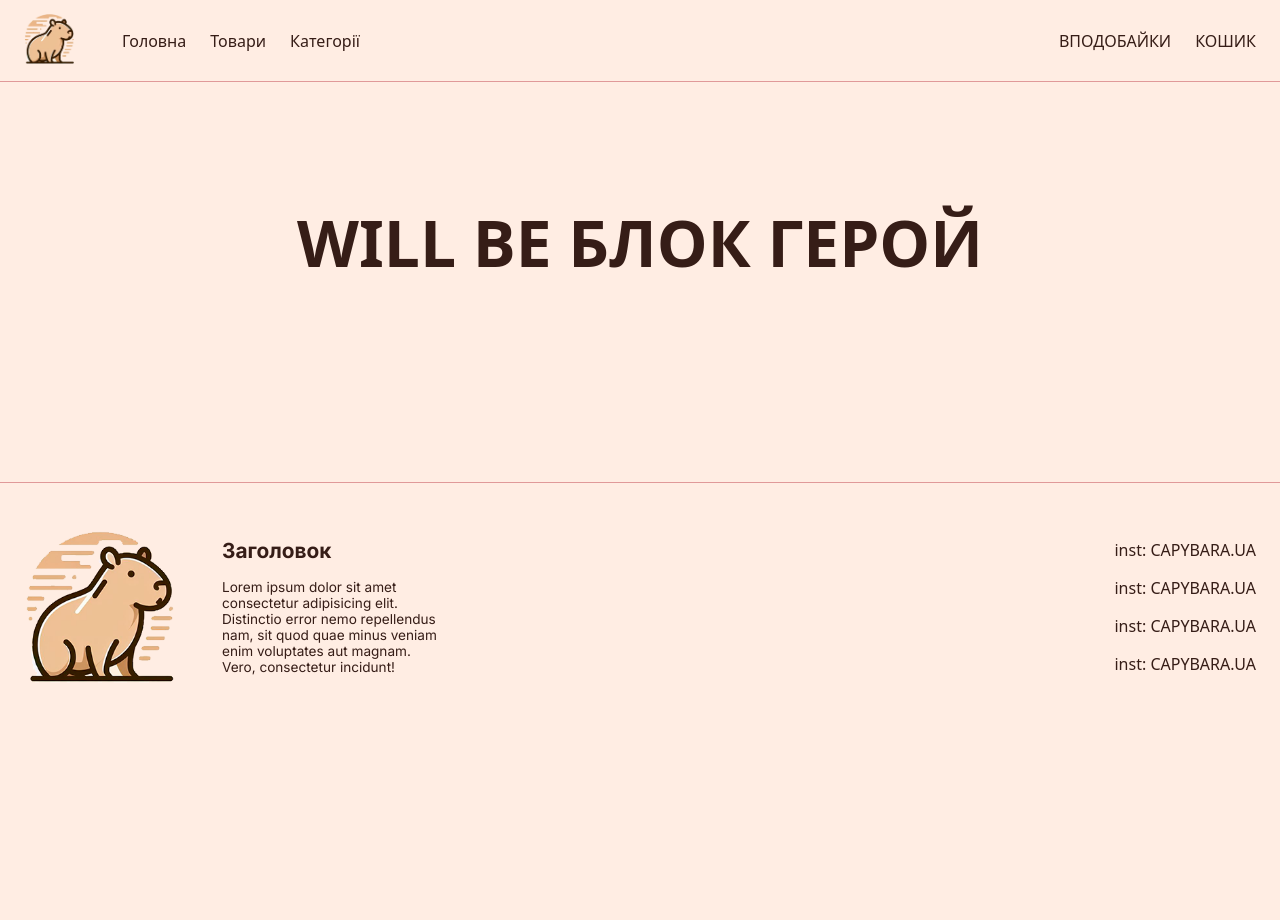
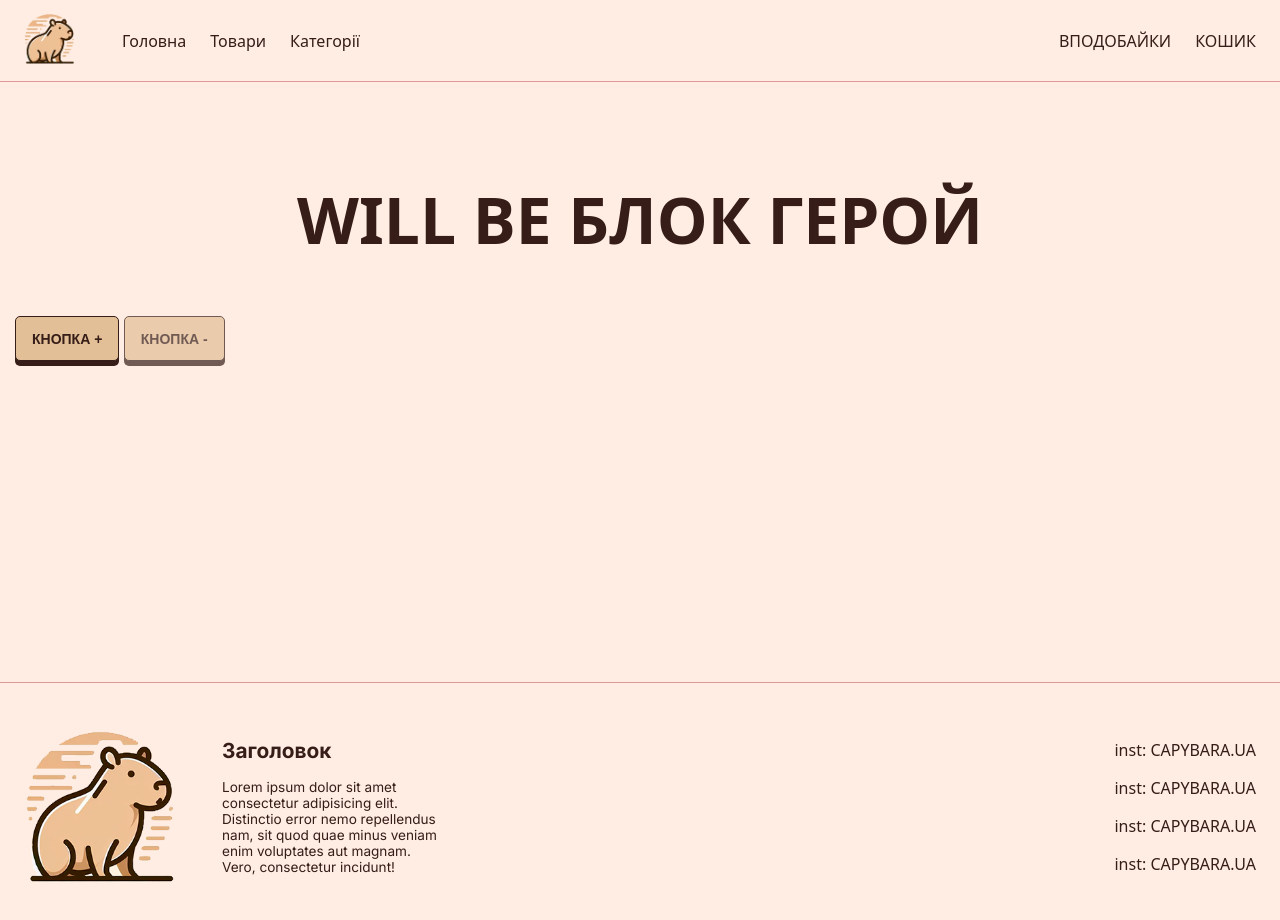
Before and after one commit to misha-mg/capybara-frontend, a SvelteKit app: page / in a window 1280 px wide. Shown: the top 920 px of the page. Before the commit the page ends 800 px from the top, so only its background shows below. Built offline with nearby package versions, Linux system fonts and the light colour scheme; a web font is replaced by a local one.

Commit message:
feature: button added

```diff
--- a/src/components/Hero.svelte
+++ b/src/components/Hero.svelte
@@ -1,7 +1,13 @@
+<script>
+  import Button from "../elements/Button.svelte";
+</script>
+
 <section id="hero">
   <div class="container">
     <div class="heading">
       <h1>WILL BE БЛОК ГЕРОЙ</h1>
+      <Button text="кнопка +" />
+      <Button text="кнопка -" isDisabled={true} />
     </div>
   </div>
 </section>
--- /dev/null
+++ b/src/elements/Button.svelte
@@ -0,0 +1,10 @@
+<script>
+  export let customFunction = () => {};
+  export let currentThemeClass = "light";
+  export let text = "";
+  export let isDisabled = false;
+</script>
+
+<button class="button" on:click={customFunction} disabled={isDisabled}>
+  <span class="button-content {currentThemeClass}">{text}</span>
+</button>
--- a/src/resources/css/app.css
+++ b/src/resources/css/app.css
@@ -51,7 +51,7 @@ li {
 }
 
 main {
-  min-height: 50vh;
+  min-height: 75vh;
 }
 
 section#header {
@@ -193,24 +193,31 @@ section#categories .heading h1 {
 }
 
 .button {
-  width: 101px;
-  height: 40px;
-  color: #fff;
+  padding: 0.85rem 1rem;
+  color: var(--text-color);
   text-align: center;
   text-transform: uppercase;
   font-size: 14px;
-  transition: 0.3s transform;
-  border: none;
-  background-color: var(--focus-color);
-  line-height: 18px;
+  font-weight: 600;
+  transition: 0.2s all;
+  border: solid 1px var(--text-color);
+  border-radius: 5px;
+  background-color: var(--text-color2);
   cursor: pointer;
+  display: inline-block;
+  position: relative;
+  top: 0;
+  box-shadow: 0 5px 0 var(--text-color);
 }
 .button:hover {
-  transform: translateY(-5px);
+  top: 2px;
+  box-shadow: 0 3px 0 var(--text-color);
 }
-.button-secondary {
-  background-color: #5c5c5c;
+.button:active {
+  top: 5px;
+  box-shadow: 0 1px 0 var(--text-color);
 }
-.button a {
-  color: #fff;
+.button:disabled {
+  pointer-events: none;
+  opacity: 0.7;
 }/*# sourceMappingURL=app.css.map */
--- a/src/resources/styles/app.scss
+++ b/src/resources/styles/app.scss
@@ -39,7 +39,7 @@ li{
 }
 
 main {
-  min-height: 50vh
+  min-height: 75vh;
 }
 
 
--- a/src/resources/styles/components/_button.scss
+++ b/src/resources/styles/components/_button.scss
@@ -1,23 +1,35 @@
 .button {
-  width: 101px;
-  height: 40px;
-  color: #fff;
+  padding: 0.85rem 1rem;
+  color: $text-color;
   text-align: center;
   text-transform: uppercase;
   font-size: 14px;
-  transition: 0.3s transform;
-  border: none;
-  background-color: $focus-color;
-  line-height: 18px;
+  font-weight: 600;
+  transition: 0.2s all;
+  border: solid 1px $text-color;
+  border-radius: 5px;
+  background-color: $text-color2;
   cursor: pointer;
+  display: inline-block;
+  position: relative;
+  top: 0;
+  box-shadow: 0 5px 0 $text-color;
+
+
 
   &:hover {
-    transform: translateY(-5px);
+    top: 2px;
+    box-shadow: 0 3px 0 $text-color;
   }
-  &-secondary {
-    background-color: #5c5c5c;
+  &:active {
+    top: 5px;
+    box-shadow: 0 1px 0 $text-color;
   }
-  a {
-    color: #fff;
+  &:disabled {
+    pointer-events: none;
+    opacity: 0.7;
+
   }
+
+
 }
```
Also changed, not shown: src/elements/ThemeButton.svelte (deleted, +0 -8 lines), 1 other file (tests, documents, lock files or other folders).
